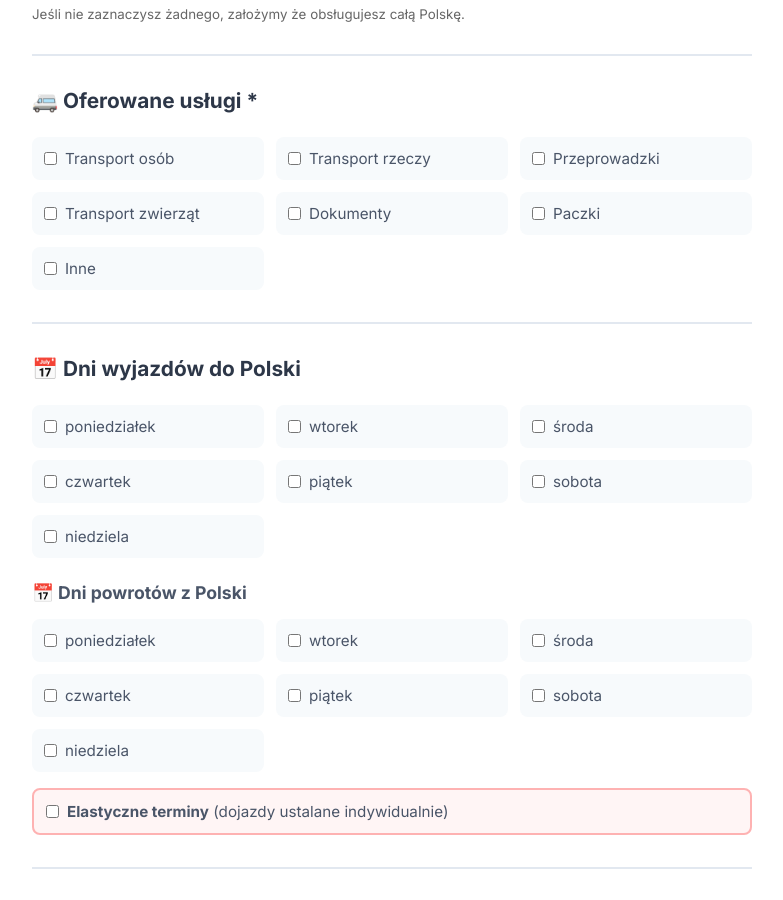
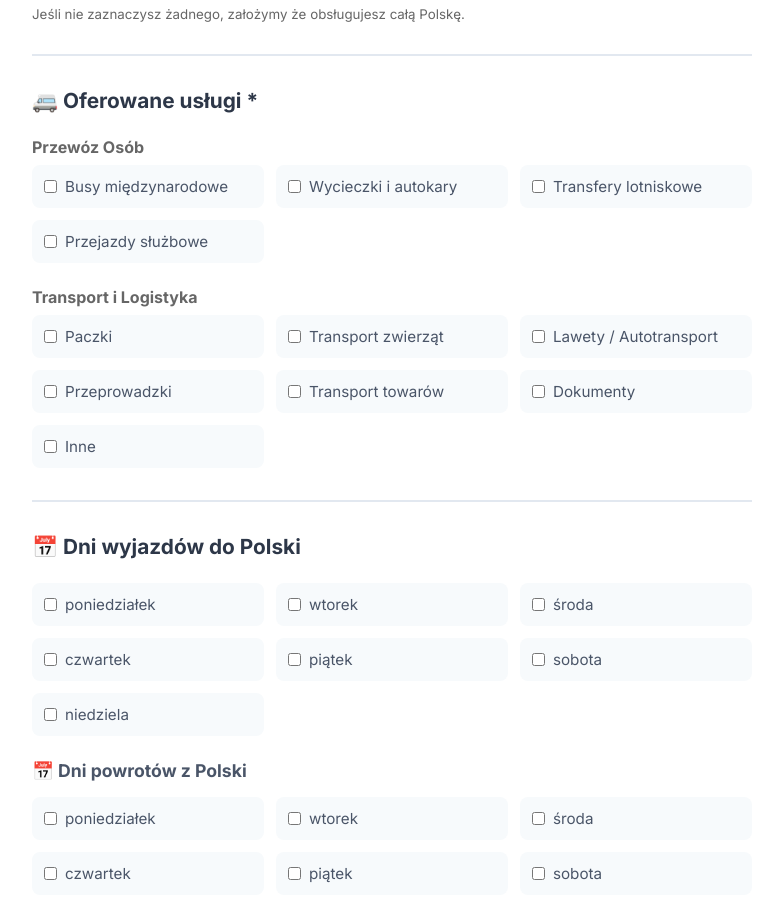
Before and after one commit to sebastianworkvia-ux/mybus-portal, a React (Vite) app in the folder frontend/: page /add-carrier in a window 1280 px wide. Shown: the part 2980-3880 px from the top of the page, without its empty margins (248-1031 px from the left). Built offline with nearby package versions, Linux system fonts and the light colour scheme; no server answers.

Commit message:
Implement new service categories and services grid

```diff
--- a/frontend/src/components/CarrierCard.jsx
+++ b/frontend/src/components/CarrierCard.jsx
@@ -1,5 +1,16 @@
-import { Link } from 'react-router-dom'
-import './CarrierCard.css'
+const SERVICE_LABELS = {
+  'transport': 'Busy',
+  'autokary': 'Autokary',
+  'transfery-lotniskowe': 'Lotnisko',
+  'przejazdy-sluzbowe': 'Służbowe',
+  'transport-rzeczy': 'Rzeczy',
+  'przeprowadzki': 'Przeprowadzki',
+  'zwierzeta': 'Zwierzęta',
+  'dokumenty': 'Dokumenty',
+  'paczki': 'Paczki',
+  'laweta': 'Laweta',
+  'inne': 'Inne'
+}
 
 export default function CarrierCard({ carrier }) {
   const stars = '⭐'.repeat(Math.floor(carrier.rating || 0))
@@ -67,7 +78,7 @@ export default function CarrierCard({ carrier }) {
       <div className="services">
         {carrier.services?.map((service) => (
           <span key={service} className="service-tag">
-            {service}
+            {SERVICE_LABELS[service] || service}
           </span>
         ))}
       </div>
--- a/frontend/src/components/SearchBar.jsx
+++ b/frontend/src/components/SearchBar.jsx
@@ -106,14 +106,22 @@ export default function SearchBar() {
 
       <div className="search-group">
         <select value={service} onChange={(e) => setService(e.target.value)}>
-          <option value="">Typ usługi</option>
-          <option value="transport">Transport osób</option>
-          <option value="transport-rzeczy">Transport rzeczy</option>
-          <option value="przeprowadzki">Przeprowadzki</option>
-          <option value="zwierzeta">Transport zwierząt</option>
-          <option value="dokumenty">Dokumenty</option>
-          <option value="paczki">Paczki</option>
-          <option value="inne">Inne</option>
+          <option value="">Wszystkie usługi</option>
+          <optgroup label="Przewóz Osób">
+            <option value="transport">Busy międzynarodowe</option>
+            <option value="autokary">Wycieczki i autokary</option>
+            <option value="transfery-lotniskowe">Transfery lotniskowe</option>
+            <option value="przejazdy-sluzbowe">Przejazdy służbowe</option>
+          </optgroup>
+          <optgroup label="Transport i Logistyka">
+            <option value="paczki">Paczki</option>
+            <option value="zwierzeta">Zwierzęta</option>
+            <option value="laweta">Lawety / Autotransport</option>
+            <option value="przeprowadzki">Przeprowadzki</option>
+            <option value="transport-rzeczy">Transport towarów</option>
+            <option value="dokumenty">Dokumenty</option>
+            <option value="inne">Inne</option>
+          </optgroup>
         </select>
       </div>
 
--- a/frontend/src/pages/AddCarrierPage.jsx
+++ b/frontend/src/pages/AddCarrierPage.jsx
@@ -37,15 +37,23 @@ const VOIVODESHIPS = [
   'Zachodniopomorskie'
 ]
 
-const SERVICES = [
-  { value: 'transport', label: 'Transport osób' },
-  { value: 'transport-rzeczy', label: 'Transport rzeczy' },
-  { value: 'przeprowadzki', label: 'Przeprowadzki' },
-  { value: 'zwierzeta', label: 'Transport zwierząt' },
-  { value: 'dokumenty', label: 'Dokumenty' },
-  { value: 'paczki', label: 'Paczki' },
-  { value: 'inne', label: 'Inne' }
-]
+const SERVICE_CATEGORIES = {
+  passenger: [
+    { value: 'transport', label: 'Busy międzynarodowe' },
+    { value: 'autokary', label: 'Wycieczki i autokary' },
+    { value: 'transfery-lotniskowe', label: 'Transfery lotniskowe' },
+    { value: 'przejazdy-sluzbowe', label: 'Przejazdy służbowe' }
+  ],
+  logistics: [
+    { value: 'paczki', label: 'Paczki' },
+    { value: 'zwierzeta', label: 'Transport zwierząt' },
+    { value: 'laweta', label: 'Lawety / Autotransport' },
+    { value: 'przeprowadzki', label: 'Przeprowadzki' },
+    { value: 'transport-rzeczy', label: 'Transport towarów' },
+    { value: 'dokumenty', label: 'Dokumenty' },
+    { value: 'inne', label: 'Inne' }
+  ]
+}
 
 const DAYS = ['poniedziałek', 'wtorek', 'środa', 'czwartek', 'piątek', 'sobota', 'niedziela']
 
@@ -466,8 +474,23 @@ export default function AddCarrierPage() {
           <section className="form-section">
             <h2>🚐 Oferowane usługi *</h2>
 
+            <h3 style={{fontSize: '1rem', marginTop: '1rem', marginBottom: '0.5rem', color: '#666'}}>Przewóz Osób</h3>
             <div className="checkbox-group">
-              {SERVICES.map(service => (
+              {SERVICE_CATEGORIES.passenger.map(service => (
+                <label key={service.value} className="checkbox-label">
+                  <input
+                    type="checkbox"
+                    checked={formData.services.includes(service.value)}
+                    onChange={() => handleServiceToggle(service.value)}
+                  />
+                  <span>{service.label}</span>
+                </label>
+              ))}
+            </div>
+
+            <h3 style={{fontSize: '1rem', marginTop: '1.5rem', marginBottom: '0.5rem', color: '#666'}}>Transport i Logistyka</h3>
+            <div className="checkbox-group">
+              {SERVICE_CATEGORIES.logistics.map(service => (
                 <label key={service.value} className="checkbox-label">
                   <input
                     type="checkbox"
--- a/frontend/src/pages/CarrierDetailsPage.jsx
+++ b/frontend/src/pages/CarrierDetailsPage.jsx
@@ -213,12 +213,16 @@ export default function CarrierDetailPage() {
             <h3>🚐 Oferowane usługi</h3>
             <div className="services-detailed-list">
               {[
-                { value: 'transport', label: 'Transport osób' },
-                { value: 'transport-rzeczy', label: 'Transport rzeczy' },
+                { value: 'transport', label: 'Busy międzynarodowe' },
+                { value: 'autokary', label: 'Wycieczki i autokary' },
+                { value: 'transfery-lotniskowe', label: 'Transfery lotniskowe' },
+                { value: 'przejazdy-sluzbowe', label: 'Przejazdy służbowe' },
+                { value: 'paczki', label: 'Paczki' },
+                { value: 'zwierzeta', label: 'Transport zwierząt' },
+                { value: 'laweta', label: 'Lawety / Autotransport' },
                 { value: 'przeprowadzki', label: 'Przeprowadzki' },
-                { value: 'zwierzeta', label: 'Transport zwierząt' },
+                { value: 'transport-rzeczy', label: 'Transport towarów' },
                 { value: 'dokumenty', label: 'Dokumenty' },
-                { value: 'paczki', label: 'Paczki' },
                 { value: 'inne', label: 'Inne' }
               ].map((service) => {
                 const hasService = carrier.services?.includes(service.value)
--- a/frontend/src/pages/EditCarrierPage.jsx
+++ b/frontend/src/pages/EditCarrierPage.jsx
@@ -37,15 +37,23 @@ const VOIVODESHIPS = [
   'Zachodniopomorskie'
 ]
 
-const SERVICES = [
-  { value: 'transport', label: 'Transport osób' },
-  { value: 'transport-rzeczy', label: 'Transport rzeczy' },
-  { value: 'przeprowadzki', label: 'Przeprowadzki' },
-  { value: 'zwierzeta', label: 'Transport zwierząt' },
-  { value: 'dokumenty', label: 'Dokumenty' },
-  { value: 'paczki', label: 'Paczki' },
-  { value: 'inne', label: 'Inne' }
-]
+const SERVICE_CATEGORIES = {
+  passenger: [
+    { value: 'transport', label: 'Busy międzynarodowe' },
+    { value: 'autokary', label: 'Wycieczki i autokary' },
+    { value: 'transfery-lotniskowe', label: 'Transfery lotniskowe' },
+    { value: 'przejazdy-sluzbowe', label: 'Przejazdy służbowe' }
+  ],
+  logistics: [
+    { value: 'paczki', label: 'Paczki' },
+    { value: 'zwierzeta', label: 'Transport zwierząt' },
+    { value: 'laweta', label: 'Lawety / Autotransport' },
+    { value: 'przeprowadzki', label: 'Przeprowadzki' },
+    { value: 'transport-rzeczy', label: 'Transport towarów' },
+    { value: 'dokumenty', label: 'Dokumenty' },
+    { value: 'inne', label: 'Inne' }
+  ]
+}
 
 const DAYS = ['poniedziałek', 'wtorek', 'środa', 'czwartek', 'piątek', 'sobota', 'niedziela']
 
@@ -527,8 +535,23 @@ export default function EditCarrierPage() {
           <section className="form-section">
             <h2>🚐 Oferowane usługi *</h2>
 
+            <h3 style={{fontSize: '1rem', marginTop: '1rem', marginBottom: '0.5rem', color: '#666'}}>Przewóz Osób</h3>
             <div className="checkbox-group">
-              {SERVICES.map(service => (
+              {SERVICE_CATEGORIES.passenger.map(service => (
+                <label key={service.value} className="checkbox-label">
+                  <input
+                    type="checkbox"
+                    checked={formData.services.includes(service.value)}
+                    onChange={() => handleServiceToggle(service.value)}
+                  />
+                  <span>{service.label}</span>
+                </label>
+              ))}
+            </div>
+
+            <h3 style={{fontSize: '1rem', marginTop: '1.5rem', marginBottom: '0.5rem', color: '#666'}}>Transport i Logistyka</h3>
+            <div className="checkbox-group">
+              {SERVICE_CATEGORIES.logistics.map(service => (
                 <label key={service.value} className="checkbox-label">
                   <input
                     type="checkbox"
--- a/frontend/src/pages/HomePage.css
+++ b/frontend/src/pages/HomePage.css
@@ -666,3 +666,47 @@
     padding: 0 0.75rem;
   }
 }
+
+.services-categories h2 {
+  text-align: center;
+  margin-bottom: 2rem;
+  color: #2d3748;
+}
+
+.categories-grid {
+  display: grid;
+  grid-template-columns: repeat(auto-fill, minmax(240px, 1fr));
+  gap: 1.5rem;
+}
+
+.category-card {
+  display: flex;
+  flex-direction: column;
+  align-items: center;
+  justify-content: center;
+  background: white;
+  padding: 1.5rem;
+  border-radius: 12px;
+  text-decoration: none;
+  border: 1px solid #e2e8f0;
+  transition: all 0.3s;
+  box-shadow: 0 2px 4px rgba(0,0,0,0.05);
+}
+
+.category-card:hover {
+  transform: translateY(-5px);
+  box-shadow: 0 10px 15px rgba(0,0,0,0.1);
+  border-color: #667eea;
+}
+
+.cat-icon {
+  font-size: 2.5rem;
+  margin-bottom: 1rem;
+}
+
+.category-card h3 {
+  margin: 0;
+  color: #2d3748;
+  font-size: 1.1rem;
+  text-align: center;
+}
--- a/frontend/src/pages/HomePage.jsx
+++ b/frontend/src/pages/HomePage.jsx
@@ -71,9 +71,48 @@ export default function HomePage() {
         </div>
       </div>
 
-      <div className="container" style={{marginTop: '4rem'}}>
+      <div className="container" style={{marginTop: '3rem'}}>
+        {/* Usługi - Kategorie */}
+        <section className="services-categories">
+          <h2>Wybierz kategorię transportu</h2>
+          <div className="categories-grid">
+            <Link to="/search?service=transport" className="category-card">
+              <span className="cat-icon">🚐</span>
+              <h3>Busy międzynarodowe</h3>
+            </Link>
+            <Link to="/search?service=transfery-lotniskowe" className="category-card">
+              <span className="cat-icon">✈️</span>
+              <h3>Transfery lotniskowe</h3>
+            </Link>
+            <Link to="/search?service=paczki" className="category-card">
+              <span className="cat-icon">📦</span>
+              <h3>Paczki</h3>
+            </Link>
+            <Link to="/search?service=laweta" className="category-card">
+              <span className="cat-icon">🚗</span>
+              <h3>Lawety / Auta</h3>
+            </Link>
+            <Link to="/search?service=autokary" className="category-card">
+              <span className="cat-icon">🚌</span>
+              <h3>Autokary</h3>
+            </Link>
+            <Link to="/search?service=zwierzeta" className="category-card">
+              <span className="cat-icon">🐕</span>
+              <h3>Transport zwierząt</h3>
+            </Link>
+            <Link to="/search?service=przeprowadzki" className="category-card">
+              <span className="cat-icon">🏠</span>
+              <h3>Przeprowadzki</h3>
+            </Link>
+            <Link to="/search?service=przejazdy-sluzbowe" className="category-card">
+              <span className="cat-icon">👔</span>
+              <h3>Przejazdy służbowe</h3>
+            </Link>
+          </div>
+        </section>
+
         {/* Features section */}
-        <section className="features-section">
+        <section className="features-section" style={{marginTop: '4rem'}}>
           <div className="feature-card">
             <SearchIllustration />
             <h3>🔍 Wyszukaj Przewoźnika w Całej Europie</h3>
```
Also changed, not shown: 1 other file (tests, documents, lock files or other folders).
